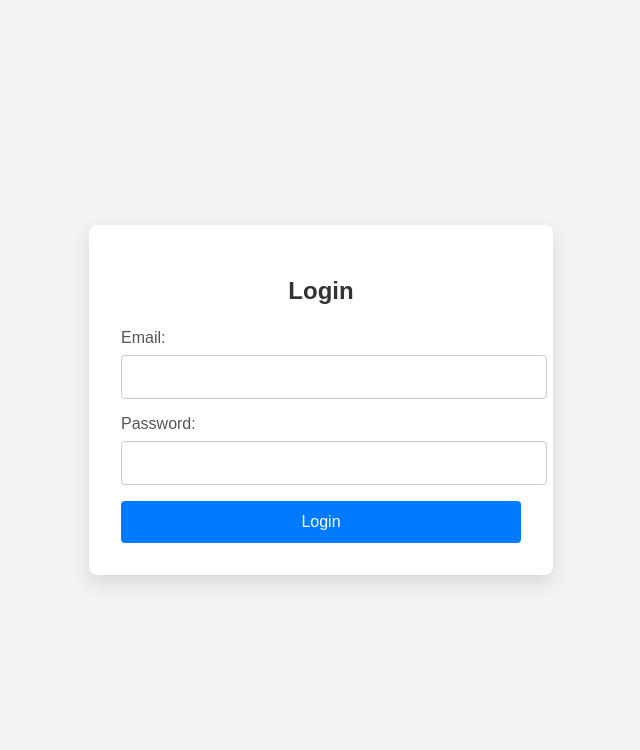
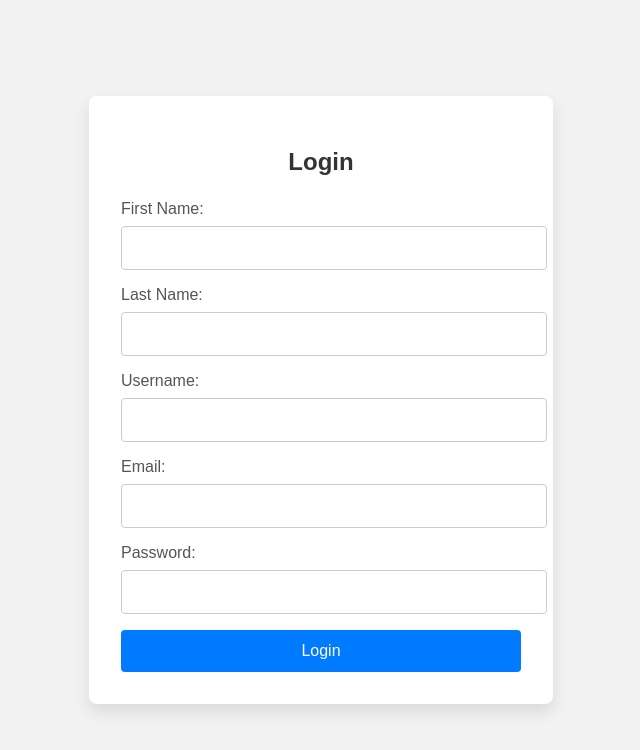
Before and after one commit to Sakshi070915/HTML-CSS, a plain HTML site: page Login Form/login.html in a window 1280 px wide. Shown: the whole page, without its empty margins (319-959 px from the left). Drawn offline with Linux system fonts and the light colour scheme.

Commit message:
Update login.html

```diff
--- a/Login Form/login.html
+++ b/Login Form/login.html
@@ -1,6 +1,7 @@
 <!DOCTYPE html>
-<html lang>
+<html lang="en">
 <head>
+    <meta charset="UTF-8">
     <title>Login</title>
     <link rel="stylesheet" href="style.css">
 </head>
@@ -8,6 +9,16 @@
     <div class="form-container">
         <form class="form-box">
             <h2>Login</h2>
+
+            <label for="firstname">First Name:</label>
+            <input type="text" id="firstname" required />
+
+            <label for="lastname">Last Name:</label>
+            <input type="text" id="lastname" required />
+
+            <label for="username">Username:</label>
+            <input type="text" id="username" required />
+
             <label for="email">Email:</label>
             <input type="email" id="email" required />
 
```
